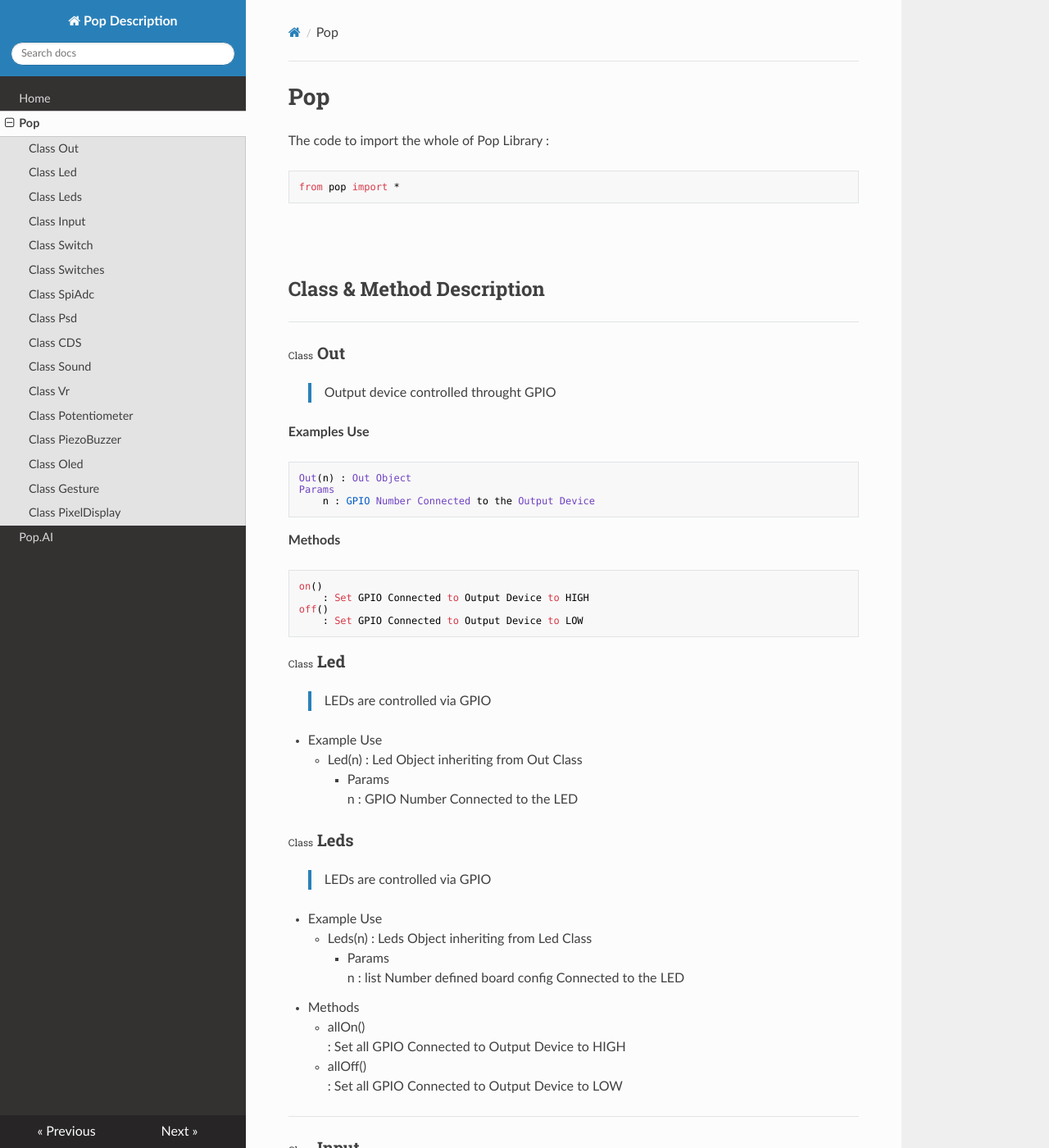
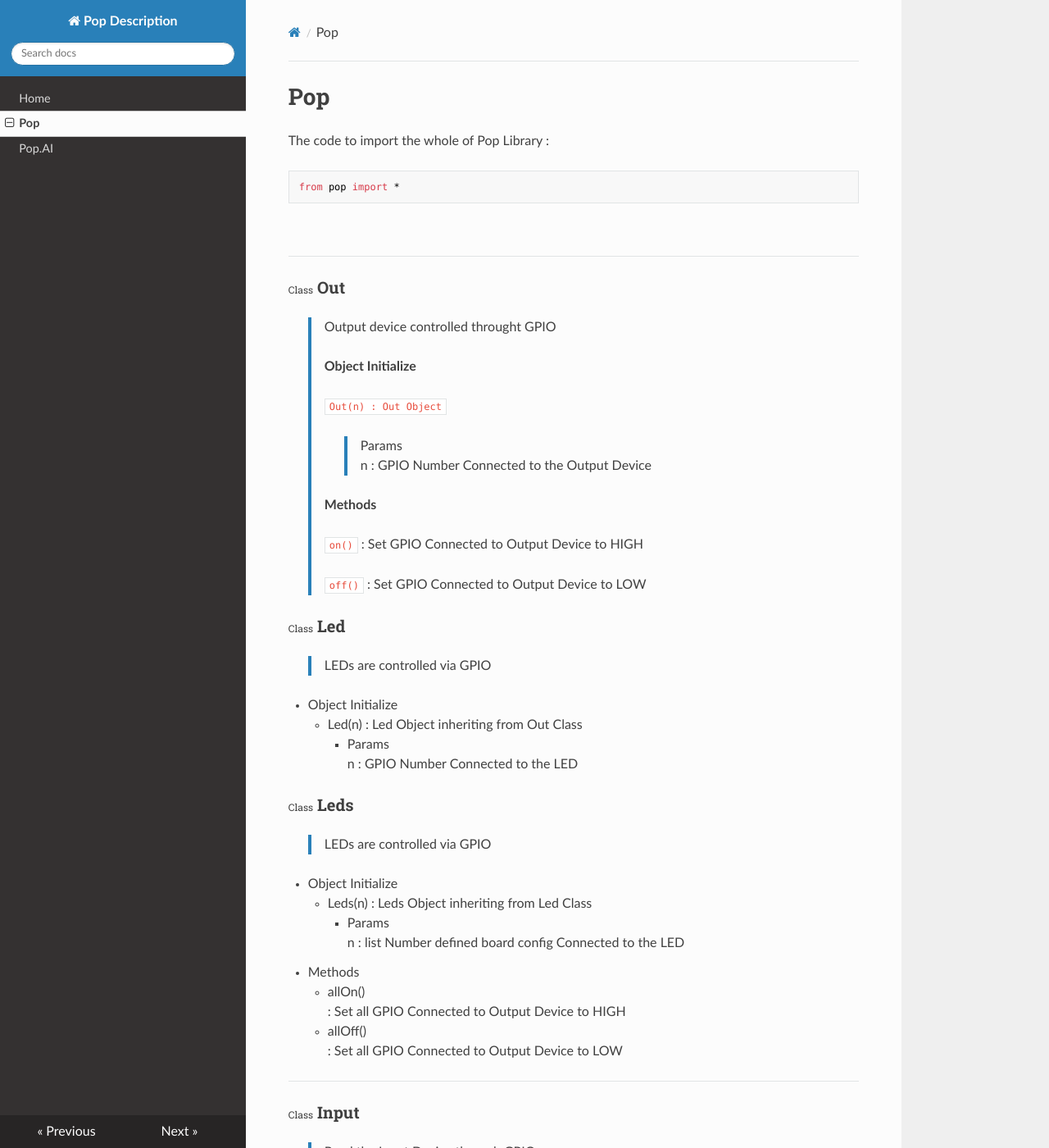
Before and after one commit to hbe-dev/pop_docs, an MkDocs documentation site: the page built from docs/pop.md, in a window 1280 px wide and 1400 px high. Shown: the whole window at 82% size. Built offline with MkDocs 1.6.1, drawn with Linux system fonts in a browser that asks for light colours; nearby versions of some CDN libraries; some of the changed text lies outside the part shown.

Commit message:
Update pop.md

````diff
--- a/docs/pop.md
+++ b/docs/pop.md
@@ -1,41 +1,46 @@
 <h1> Pop </h1>
 The code to import the whole of Pop Library :
 
-```
+```python
 from pop import *
 ```
-<br><br>
+<br>
 
-# Class & Method Description
+<!-- # Class & Method Description-->
 <hr/>
 
 ## <span style="font-size:0.6em; font-weight:normal;">Class</span> **Out**
 
 > Output device controlled throught GPIO
 
-**Examples Use**
+>**Object Initialize**
+>
+> ```
+> Out(n) : Out Object
+> ```
+>
+> >Params
+> n : GPIO Number Connected to the Output Device
 
-    Out(n) : Out Object
-    Params
-		n : GPIO Number Connected to the Output Device
-**Methods**
-
-    on()
-		: Set GPIO Connected to Output Device to HIGH
-    off()
-		: Set GPIO Connected to Output Device to LOW
+>**Methods**
+>
+> `on()`
+>		: Set GPIO Connected to Output Device to HIGH
+>
+> `off()`
+>		: Set GPIO Connected to Output Device to LOW
 
 ## <span style="font-size:0.6em; font-weight:normal;">Class</span> **Led**
 > LEDs are controlled via GPIO
 
-* Example Use
+* Object Initialize
 	* Led(n) : Led Object inheriting from Out Class
 		* Params
 			n : GPIO Number Connected to the LED
 ## <span style="font-size:0.6em; font-weight:normal;">Class</span> **Leds**
 > LEDs are controlled via GPIO
 
-* Example Use
+* Object Initialize
 	* Leds(n) : Leds Object inheriting from Led Class
 		* Params
 			n : list Number defined board config Connected to the LED
@@ -50,7 +55,7 @@
 ## <span style="font-size:0.6em; font-weight:normal;">Class</span> **Input**
 > Read the Input Device through GPIO
 
-* Example Use
+* Object Initialize
 	* Input(n,activeHigh=Ture) : Input Object
 		* Params
 			n : GPIO Number Connected to the Input Device
@@ -72,7 +77,7 @@
 ## <span style="font-size:0.6em; font-weight:normal;">Class</span> **Switch**
 > Read the switch status through GPIO
 
-* Example Use
+* Object Initialize
 	* Switch(n) : Switch Object inheriting from Input Class
 		* Params
 			n : GPIO Number Connected to the Switch
@@ -80,7 +85,7 @@
 ## <span style="font-size:0.6em; font-weight:normal;">Class</span> **Switches**
 > Read the switch status through GPIO
 
-* Example Use
+* Object Initialize
 	* Switches(n) : Switch Object inheriting from Input Class
 		* Params
 			n : list Number defined board config Connected to the Switch
@@ -90,7 +95,7 @@
 ## <span style="font-size:0.6em; font-weight:normal;">Class</span> **SpiAdc**
 > adc chip control through spi interface
 
-* Example Use
+* Object Initialize
 	* SpiAdc(channel, device=0, bus=0, speed=1000000) : SpiAdc object
 		* Params
 			channel : ADC Channel
@@ -136,7 +141,7 @@
 ## <span style="font-size:0.6em; font-weight:normal;">Class</span> **Psd**
 > Distance measurement using PSD sensor
 
-* Example Use
+* Object Initialize
 	* Psd(channel=-1, device=0, bus=0, speed=1000000) : PSD object inheriting from SpiAdc Class
 		* Params
 			channel : ADC Channel
@@ -153,7 +158,7 @@
 ## <span style="font-size:0.6em; font-weight:normal;">Class</span> **CDS**
 > Light measurement using CDS sensor
 
-* Example Use
+* Object Initialize
 	* Cds(channel=-1, device=0, bus=0, speed=1000000) : Cds object inheriting from SpiAdc Class
 		* Params
 			channel : ADC Channel
@@ -170,7 +175,7 @@
 ## <span style="font-size:0.6em; font-weight:normal;">Class</span> **Sound**
 > Ambient sound measurement using Sound sensor
 
-* Example Use
+* Object Initialize
 	* Sound(channel=-1, device=0, bus=0, speed=1000000) : Sound object inheriting from SpiAdc Class
 		* Params
 			channel : ADC Channel
@@ -181,7 +186,7 @@
 ## <span style="font-size:0.6em; font-weight:normal;">Class</span> **Vr**
 > Voltage measurement with variable resistor
 
-* Example Use
+* Object Initialize
 	* Vr(channel=-1, device=0, bus=0, speed=1000000) : Vr object inheriting from SpiAdc Class
 		* Params
 			channel : ADC Channel
@@ -192,7 +197,7 @@
 ## <span style="font-size:0.6em; font-weight:normal;">Class</span> **Potentiometer**
 > Voltage measurement with variable resistor
 
-* Example Use
+* Object Initialize
 	* Potentiometer(channel=-1, device=0, bus=0, speed=1000000) : Potentiometer object inheriting from SpiAdc Class
 		* Params
 			channel : ADC Channel
@@ -212,7 +217,7 @@
 
 ## <span style="font-size:0.6em; font-weight:normal;">Class</span> **PiezoBuzzer**
 * Class Description  : PiezoBuzzer controlled via Software PWM
-* Example Use
+* Object Initialize
 	* PiezoBuzzer(n) : PiezoBuzzer object inheriting from PopThread
 		* Params
 			n : GPIO Number Connected to the PiezoBuzzer defined board setting or Can setting manually
@@ -240,7 +245,7 @@
 ## <span style="font-size:0.6em; font-weight:normal;">Class</span> **Oled**
 > Oled Controlled vi I2C Interface
 
-* Example Use
+* Object Initialize
 	* Oled( addr=OLED_ADDR, type=OLED_NONE_TYPE, automode=True) : Oled object inheriting from I2C Class (I2c Slave Address -> 0x3c). This method calls init(), clearDisplay()
 		* Params
 			addr : OLED I2C ADDR.default 0x3c
@@ -418,7 +423,7 @@
 
 > Apds9960 Controlled via I2C Interface
 
-* Example Use
+* Object Initialize
 	* Gesture(addr=APDS9960_ADDR) : Gesture object inheriting from I2C Class (I2c Slave Address -> 0x39)
 
 * Methods
````
